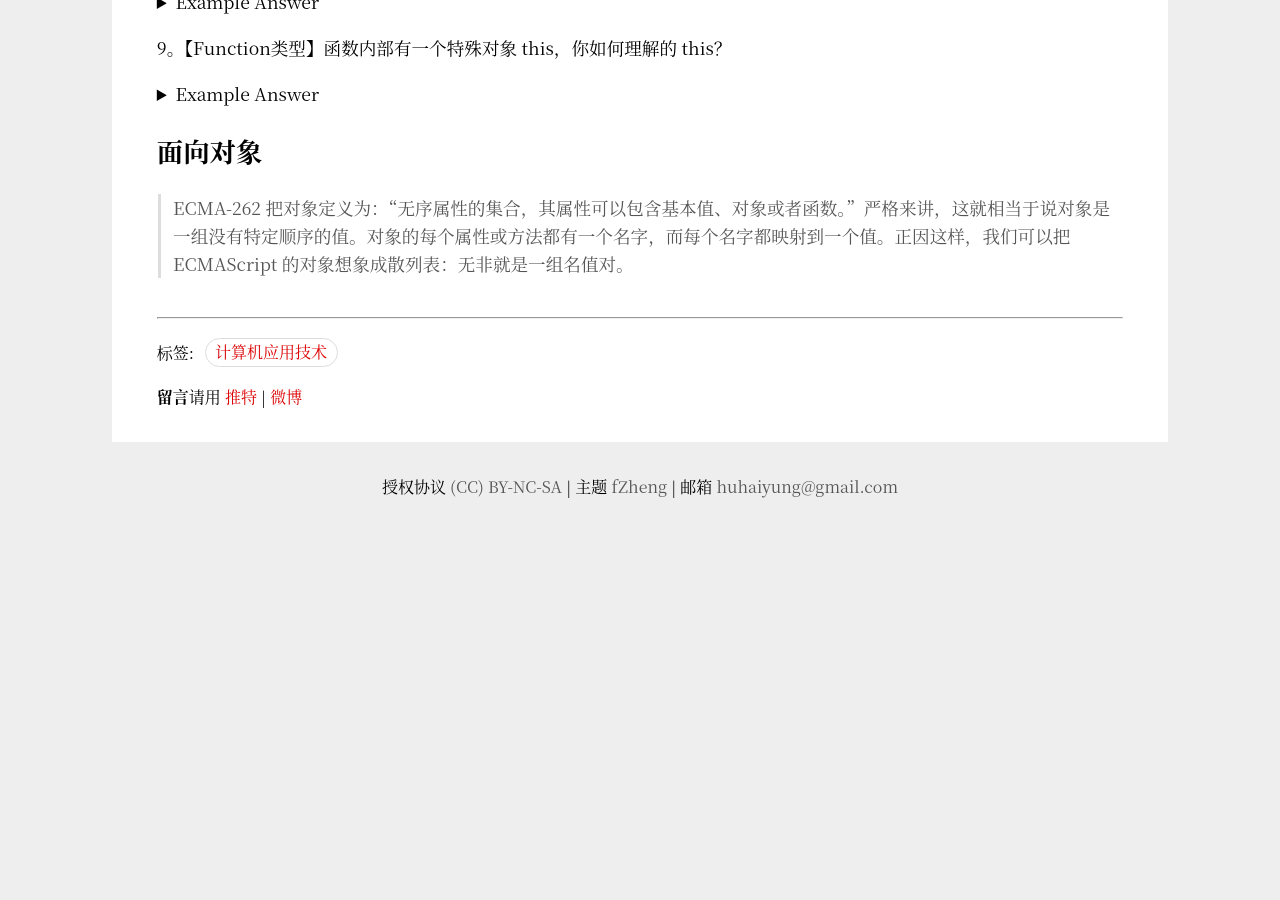
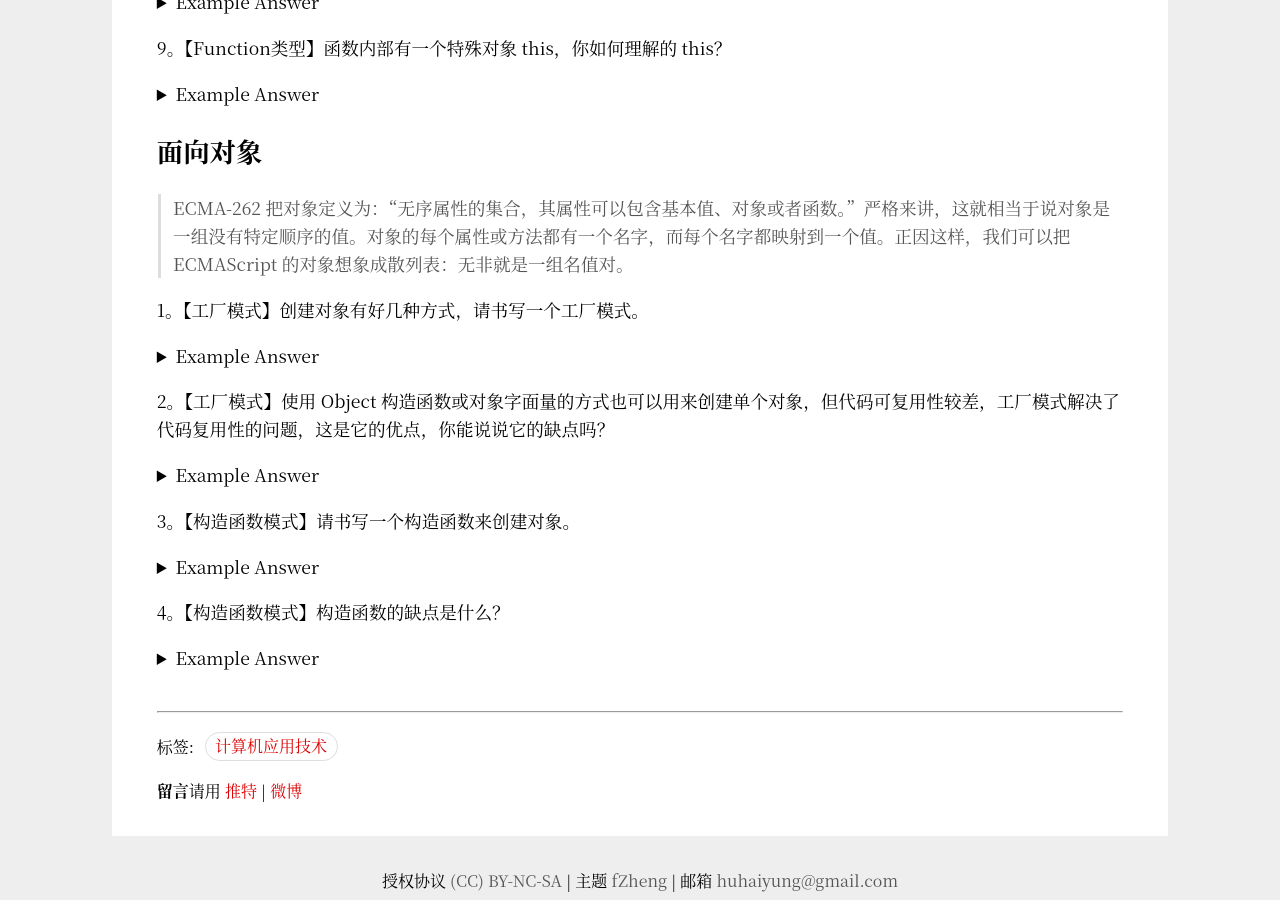
Before and after one commit to Haiyung/haiyung.github.io, a Jekyll site: the page built from _posts/2019-12-30-front-end-interview-questions.md, in a window 1280 px wide and 900 px high, scrolled down 2048 px. Built offline with Jekyll 4.4.1, drawn with Linux system fonts in a browser that asks for light colours; before the commit the page ends 2554 px from its top, so only the background shows below that.

Commit message:
update one article about front-end-interview-questions

```diff
--- a/_posts/2019-12-30-front-end-interview-questions.md
+++ b/_posts/2019-12-30-front-end-interview-questions.md
@@ -13,6 +13,8 @@ __Contents__
 {:toc}
 
 ## 前言
+
+
 
 ## 基本概念
 
@@ -88,7 +90,7 @@ alert(values);
 <summary>Example Answer</summary>
 <p class="answer">
 答： 0,1,10,15,5。<br>
-
+<br>
 原因： 数组中有 sort() 方法，默认按升序排列数组项，sort() 方法会调用每隔数组项的 toString() 转型方法，然后比较得到的字符串，以确定如何排序。即时数组中每一项都是数值，sort() 方法比较的也是字符串。
 </p>
 </details>
@@ -174,10 +176,72 @@ forEach()：对数组中的每一项运行给定函数。这个方法没有返
 <details>
 <summary>Example Answer</summary>
 <p class="answer">
-答：this 引用的是函数据以执行的**环境对象**。
+答：this 引用的是函数据以执行的环境对象。
 </p>
 </details>
 
 ## 面向对象
 
 > ECMA-262 把对象定义为：“无序属性的集合，其属性可以包含基本值、对象或者函数。”严格来讲，这就相当于说对象是一组没有特定顺序的值。对象的每个属性或方法都有一个名字，而每个名字都映射到一个值。正因这样，我们可以把 ECMAScript 的对象想象成散列表：无非就是一组名值对。
+
+1。【工厂模式】创建对象有好几种方式，请书写一个工厂模式。
+
+<details>
+<summary>Example Answer</summary>
+<pre class="answer">
+// javascript
+function createPerson(name, age, job) {
+    var o = new Object();
+    o.name = name;
+    o.age = age;
+    o.job = job;
+    o.sayName = function() {
+        alert(this.name);
+    };
+    return o;
+}
+
+var person1 = createPerson("Nicholars", 29, "Software Engineer");
+</pre>
+</details>
+
+2。【工厂模式】使用 Object 构造函数或对象字面量的方式也可以用来创建单个对象，但代码可复用性较差，工厂模式解决了代码复用性的问题，这是它的优点，你能说说它的缺点吗？
+
+<details>
+<summary>Example Answer</summary>
+<p class="answer">
+答：工厂模式虽然解决了创建多个相似对象的问题，但却没有解决对象识别问题，即怎样知道一个对象的类型。<br>
+<br>
+这也是构造函数之所以出现的原因。
+</p>
+</details>
+
+3。【构造函数模式】请书写一个构造函数来创建对象。
+
+<details>
+<summary>Example Answer</summary>
+<pre class="answer">
+// javascript
+function Person(name, age, job) {
+    this.name = name;
+    this.age = age;
+    this.job = job;
+    this.sayName = function() {
+        alert(this.name);
+    };
+}
+
+var person1 = new Person("Nicholars", 29, "Software Engineer");
+</pre>
+</details>
+
+4。【构造函数模式】构造函数的缺点是什么？
+
+<details>
+<summary>Example Answer</summary>
+<p class="answer">
+答：构造函数的主要问题，在于每个方法都要在每个实例上重新创建一遍，假如 Person 构造函数中有个 sayName 的函数，那么此时使用构造函数创建出的每个实例，都要在每个实例上重新创建一遍该方法，每个实例中的方法并不是同一个实例，尽管每个方法的运行机制、逻辑是相同的。这会造成不同的作用域链和标识符解析、资源浪费。<br>
+<br>
+这些问题可以使用原型模式解决。
+</p>
+</details>
```
